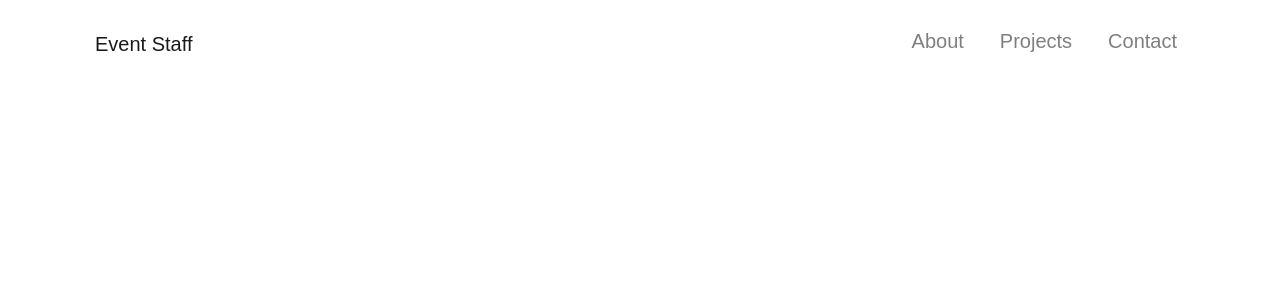
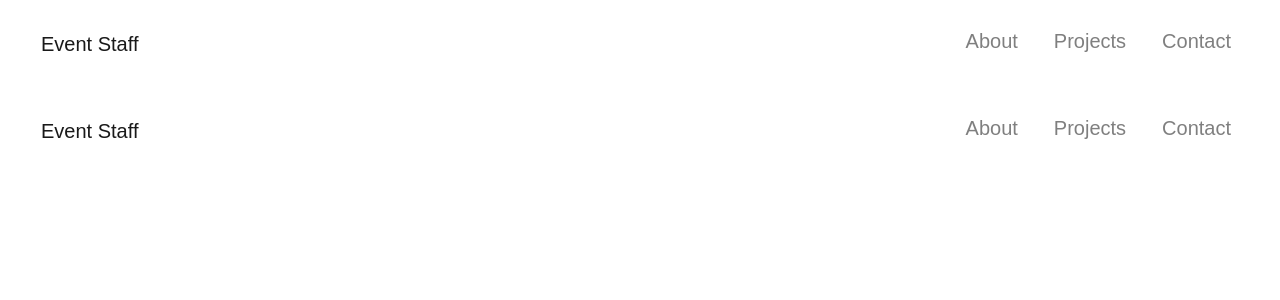
Before and after one commit to EnterpriseBoy/Magiweb, a React (Create React App) app: page / in a window 1280 px wide. Shown: the top 300 px of the page. Built offline with nearby package versions, Linux system fonts and the light colour scheme.

Commit message:
Added footer

```diff
--- a/src/App.js
+++ b/src/App.js
@@ -1,11 +1,17 @@
 import React from 'react';
 import './App.css';
-import Menubase from './Components/menubar/Menubar';
+import Header from './Components/Header/Header';
+import Footer from './Components/Footer/footer';
 
 function App() {
   return (
     <div className="App">
-      <Menubase name="Niamh"/>
+      <div>
+      <Header/>
+      </div>
+      <div>
+      <Footer/>
+      </div>
     </div>
   );
 }
--- a/src/Components/menubar/Menubar.css
+++ b/src/Components/Footer/Footerbase/Footerbase.css
@@ -28,3 +28,8 @@
   border-bottom: 1px solid black;
   padding-bottom: 5px;
 }
+
+
+nav-link:active{
+  background-color: green;
+}
--- /dev/null
+++ b/src/Components/Footer/Footerbase/Footerbase.js
@@ -0,0 +1,39 @@
+import React from "react";
+import "./Footerbase.css";
+import "../../../CSS/bootstrap.min.css";
+
+
+
+function Footerbase(props) {
+  return (
+    <nav
+      className="navbar navbar-expand-lg navbar-light"
+      id="mainNav"
+    >
+      <div className="container-fluid">
+        <a className="navbar-brand" href="#page-top">
+          Event Staff
+        </a>
+        <ul className="navbar-nav ml-auto">
+          <li className="nav-item">
+            <a className="nav-link js-scroll-trigger" href="#about">
+              About
+            </a>
+          </li>
+          <li className="nav-item">
+            <a className="nav-link js-scroll-trigger" href="#projects">
+              Projects
+            </a>
+          </li>
+          <li className="nav-item">
+            <a className="nav-link js-scroll-trigger" href="#signup">
+              Contact
+            </a>
+          </li>
+        </ul>
+      </div>
+    </nav>
+  );
+}
+
+export default Footerbase
--- /dev/null
+++ b/src/Components/Footer/footer.js
@@ -0,0 +1,13 @@
+import React from 'react';
+
+import Footerbase from './Footerbase/Footerbase';
+
+function Header() {
+  return (
+    <div className="Footer">
+      <Footerbase/>
+    </div>
+  );
+}
+
+export default Header;
--- /dev/null
+++ b/src/Components/Header/Header.js
@@ -0,0 +1,13 @@
+import React from 'react';
+
+import Menubase from './menubar/Menubar';
+
+function Header() {
+  return (
+    <div className="Header">
+      <Menubase/>
+    </div>
+  );
+}
+
+export default Header;
--- /dev/null
+++ b/src/Components/Header/menubar/Menubar.css
@@ -0,0 +1,35 @@
+#mainNav {
+  min-height: 60px;
+  background-color: #fff;
+}
+
+.nav-item {
+  margin:10px;
+  font-family: Arial;
+  font-size: 20px;
+  color: grey;
+  padding-bottom: 5px;
+}
+
+.navbar-brand{
+  margin:10px;
+  font-family: Arial;
+  font-size: 20px;
+  color: grey;
+  padding-bottom: 5px;
+}
+
+
+#mainNav .navbar-nav .nav-item:hover{
+  color: fade(white, 80%);
+  outline: none;
+  background-color: transparent;
+  color: black;
+  border-bottom: 1px solid black;
+  padding-bottom: 5px;
+}
+
+
+nav-link:active{
+  background-color: green;
+}
--- /dev/null
+++ b/src/Components/Header/menubar/Menubar.js
@@ -0,0 +1,39 @@
+import React from "react";
+import "./Menubar.css";
+import "../../../CSS/bootstrap.min.css";
+
+
+
+function Menubase(props) {
+  return (
+    <nav
+      className="navbar navbar-expand-lg navbar-light"
+      id="mainNav"
+    >
+      <div className="container-fluid">
+        <a className="navbar-brand" href="#page-top">
+          Event Staff
+        </a>
+        <ul className="navbar-nav ml-auto">
+          <li className="nav-item">
+            <a className="nav-link js-scroll-trigger" href="#about">
+              About
+            </a>
+          </li>
+          <li className="nav-item">
+            <a className="nav-link js-scroll-trigger" href="#projects">
+              Projects
+            </a>
+          </li>
+          <li className="nav-item">
+            <a className="nav-link js-scroll-trigger" href="#signup">
+              Contact
+            </a>
+          </li>
+        </ul>
+      </div>
+    </nav>
+  );
+}
+
+export default Menubase
--- a/src/Components/menubar/Menubar.js
+++ /dev/null
@@ -1,32 +0,0 @@
-import React from 'react';
-import './Menubar.css'
-import '../../CSS/bootstrap.min.css'
-
-
-function Menubase(props){
-  return (
-
-  <nav className="navbar navbar-expand-lg navbar-light fixed-top" id="mainNav">
-    <div className="container">
-      <a className="navbar-brand" href="#page-top">Event Staff</a>
-      <div className="collapse navbar-collapse" id="navbarResponsive">
-        <ul className="navbar-nav ml-auto">
-          <li className="nav-item">
-            <a className="nav-link js-scroll-trigger" href="#about">About</a>
-          </li>
-          <li className="nav-item">
-            <a className="nav-link js-scroll-trigger" href="#projects">Projects</a>
-          </li>
-          <li className="nav-item">
-            <a className="nav-link js-scroll-trigger" href="#signup">Contact</a>
-          </li>
-        </ul>
-      </div>
-    </div>
-  </nav>
-
-  );
-}
-
-
-export default Menubase
```
